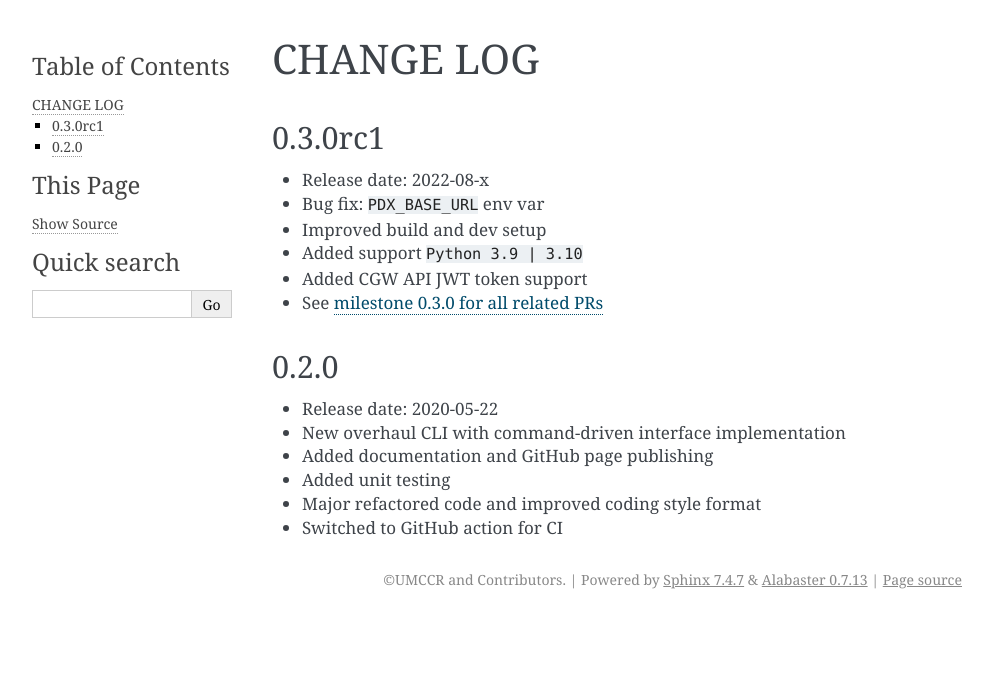
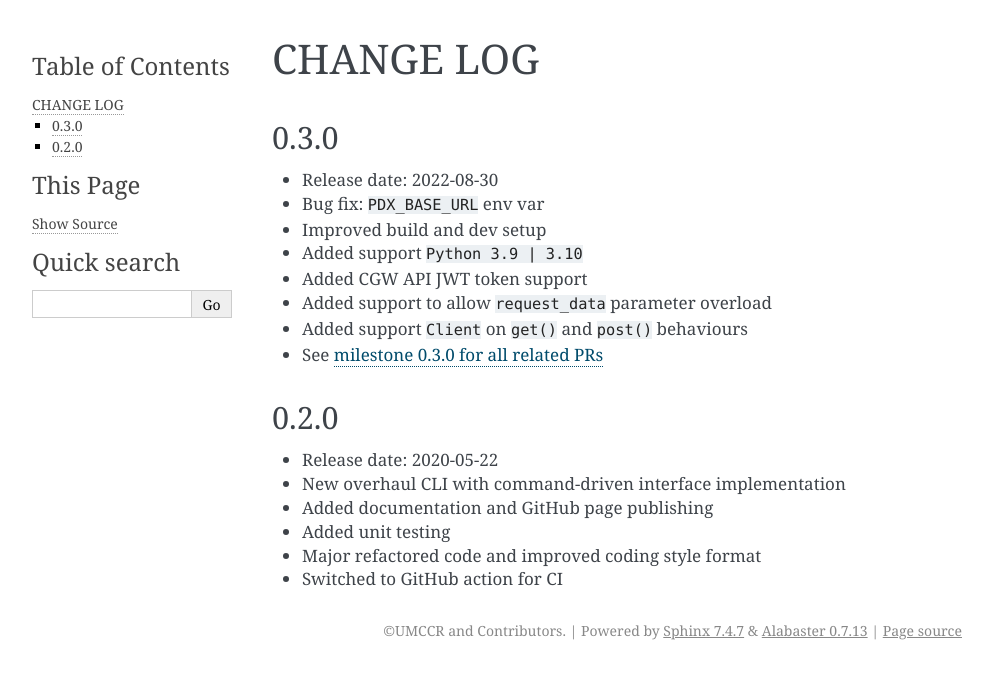
Before and after one commit to umccr/pyriandx, a Sphinx documentation site: the page built from sphinx/source/changelog.rst, in a window 1280 px wide. Shown: the top 679 px of the page, without its empty margins (148-1141 px from the left). Built offline with Sphinx 7.4.7, drawn with Linux system fonts in a browser that asks for light colours.

Commit message:
Release 0.3.0

```diff
--- a/CHANGELOG.rst
+++ b/CHANGELOG.rst
@@ -1,13 +1,15 @@
 CHANGE LOG
 ==========
 
-0.3.0rc1
+0.3.0
 -----
-* Release date: 2022-08-x
+* Release date: 2022-08-30
 * Bug fix: ``PDX_BASE_URL`` env var
 * Improved build and dev setup
 * Added support ``Python 3.9 | 3.10``
 * Added CGW API JWT token support
+* Added support to allow ``request_data`` parameter overload
+* Added support ``Client`` on ``get()`` and ``post()`` behaviours
 * See `milestone 0.3.0 for all related PRs <https://github.com/umccr/pyriandx/milestone/1?closed=1>`_
 
 
--- a/CONTRIBUTING.rst
+++ b/CONTRIBUTING.rst
@@ -3,7 +3,7 @@ Project Setup
 - Create Python virtual environment using your favourite ``venv`` tool or ``conda``
 - Setup project like so::
 
-    pip install '.[test,dev]' -e .
+    pip install ".[dev,test]" .
 
 - Recommend to use PyCharm IDE
 - 4 spaces, no tab for indentation
--- a/pyriandx/__init__.py
+++ b/pyriandx/__init__.py
@@ -1,6 +1,6 @@
 # -*- coding: utf-8 -*-
 
-__version__ = VERSION = '0.3.0rc1'
+__version__ = VERSION = '0.3.0'
 
 import logging
 
--- a/sphinx/source/user.rst
+++ b/sphinx/source/user.rst
@@ -130,7 +130,7 @@ Accession a New Case
 
 
 .. _`CGW API User Guide` : https://tools.pieriandx.com/confluence/display/CGWP/API+User+Guide#APIUserGuide-AccessioningaCase
-.. _`pyriandx github repo`: https://github.com/umccr/pyriandx/blob/master/pyriandx/json/create_case.json
+.. _`pyriandx github repo`: https://github.com/umccr/pyriandx/blob/main/pyriandx/json/create_case.json
 
 
 Uploading Case Files
```
